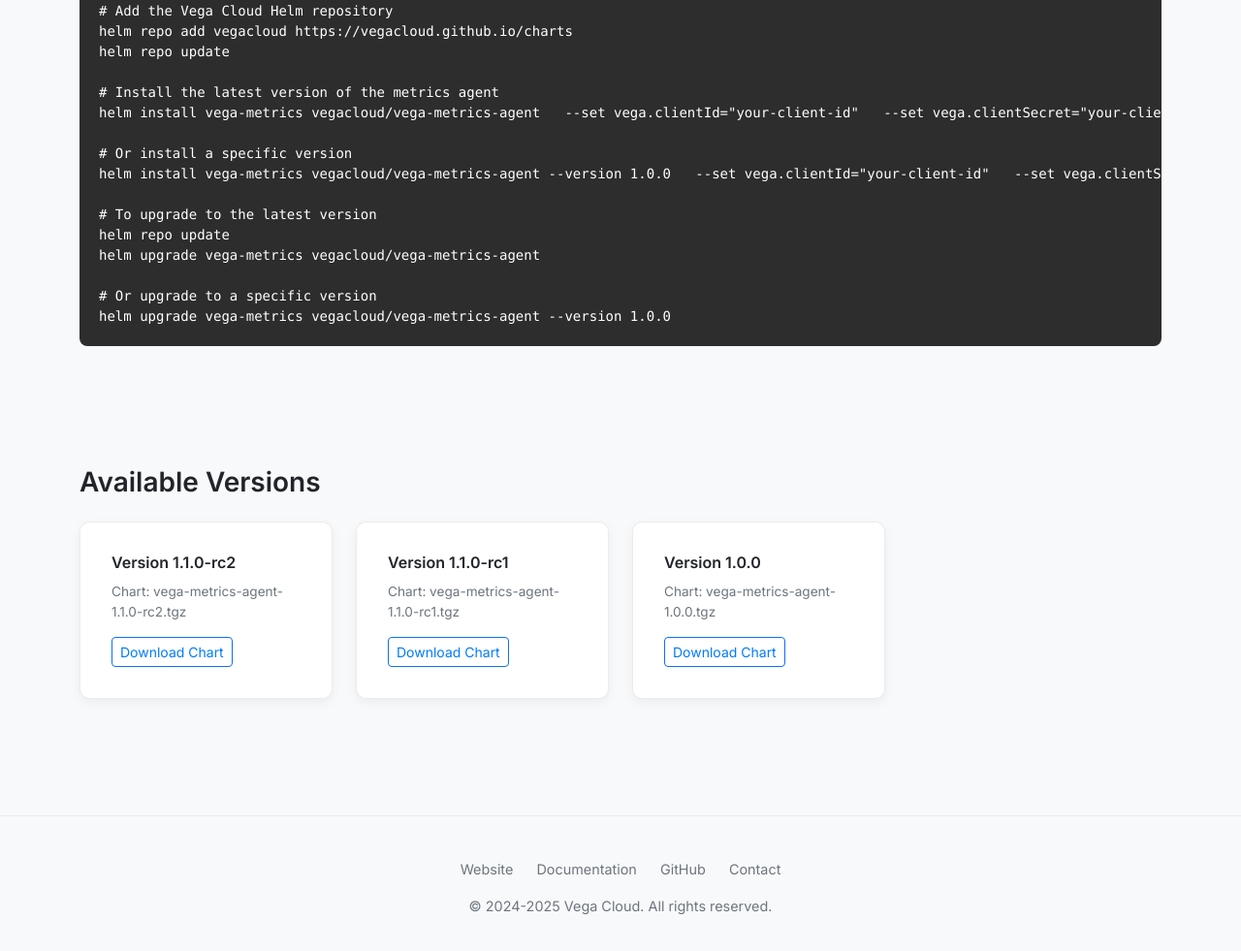
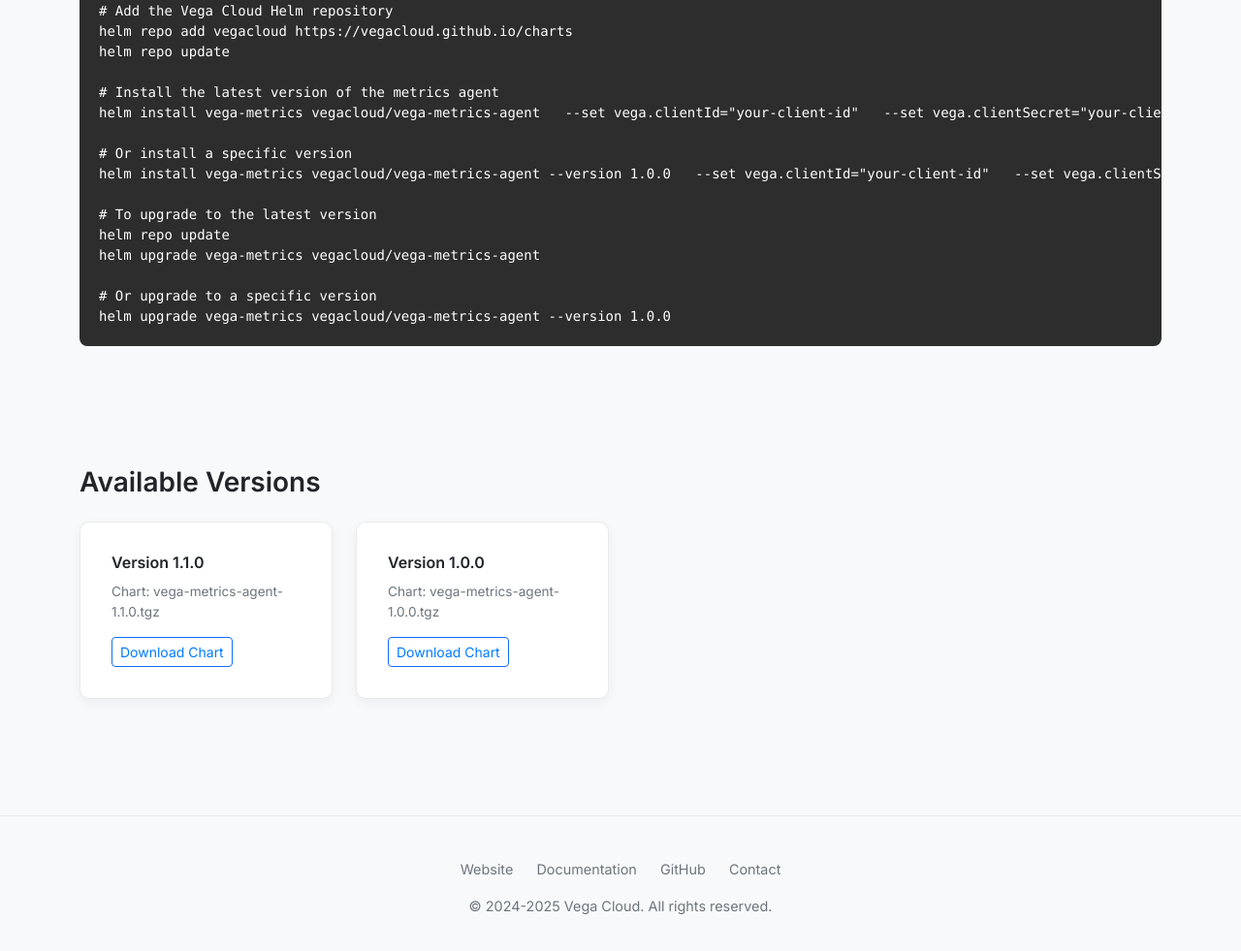
Before and after one commit to vegacloud/charts, a plain HTML site: page index.html in a window 1280 px wide. Shown: the part 443-1424 px from the top of the page at 97% size. Drawn offline with nearby package versions, Linux system fonts and the light colour scheme; a small style sheet from the web is missing.

Commit message:
1.1.0 release

```diff
--- a/index.html
+++ b/index.html
@@ -175,26 +175,12 @@
             <div class="col-12 col-sm-6 col-md-4 col-lg-3">
                 <div class="card h-100 p-3">
                     <div class="card-body">
-                        <h5 class="card-title">Version 1.1.0-rc2</h5>
+                        <h5 class="card-title">Version 1.1.0</h5>
                         <div class="chart-meta">
-                            <div>Chart: vega-metrics-agent-1.1.0-rc2.tgz</div>
+                            <div>Chart: vega-metrics-agent-1.1.0.tgz</div>
                         </div>
                         <div class="mt-3">
-                            <a href="https://vegacloud.github.io/charts/vega-metrics-agent-1.1.0-rc2.tgz" class="btn btn-outline-primary btn-sm">Download Chart</a>
-                        </div>
-                    </div>
-                </div>
-            </div>
-
-            <div class="col-12 col-sm-6 col-md-4 col-lg-3">
-                <div class="card h-100 p-3">
-                    <div class="card-body">
-                        <h5 class="card-title">Version 1.1.0-rc1</h5>
-                        <div class="chart-meta">
-                            <div>Chart: vega-metrics-agent-1.1.0-rc1.tgz</div>
-                        </div>
-                        <div class="mt-3">
-                            <a href="https://vegacloud.github.io/charts/vega-metrics-agent-1.1.0-rc1.tgz" class="btn btn-outline-primary btn-sm">Download Chart</a>
+                            <a href="https://vegacloud.github.io/charts/vega-metrics-agent-1.1.0.tgz" class="btn btn-outline-primary btn-sm">Download Chart</a>
                         </div>
                     </div>
                 </div>
```
Also changed, not shown: 4 other files.
